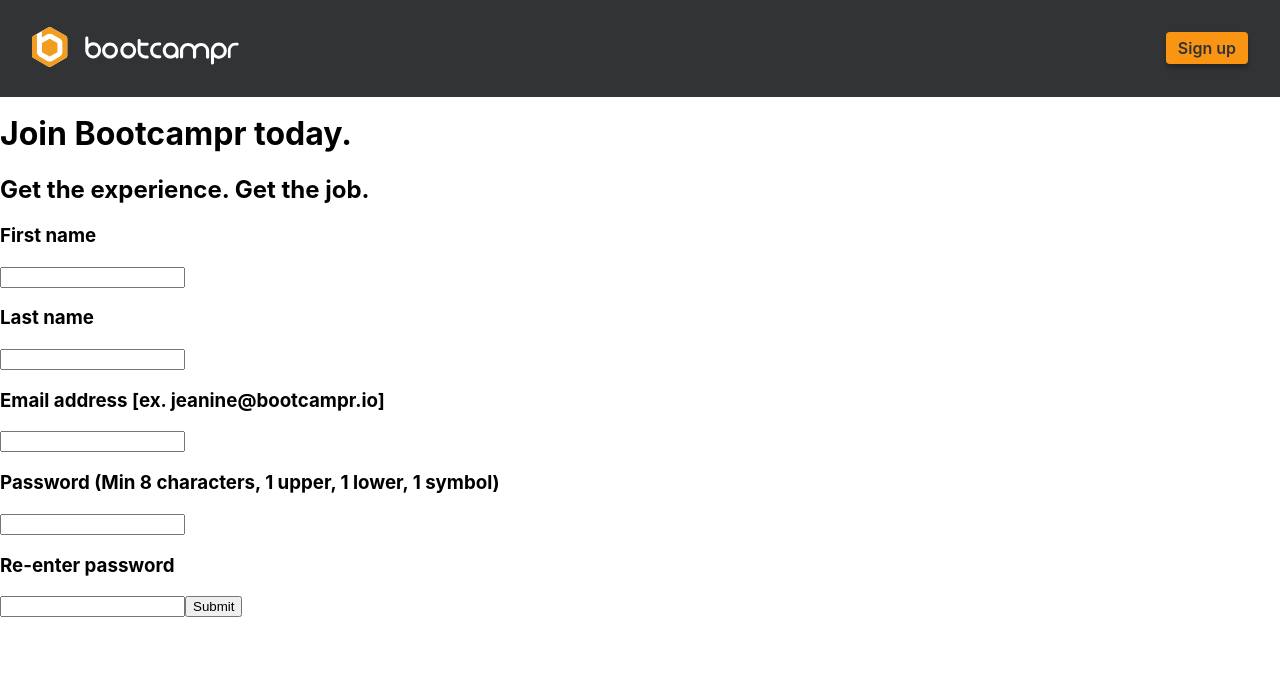
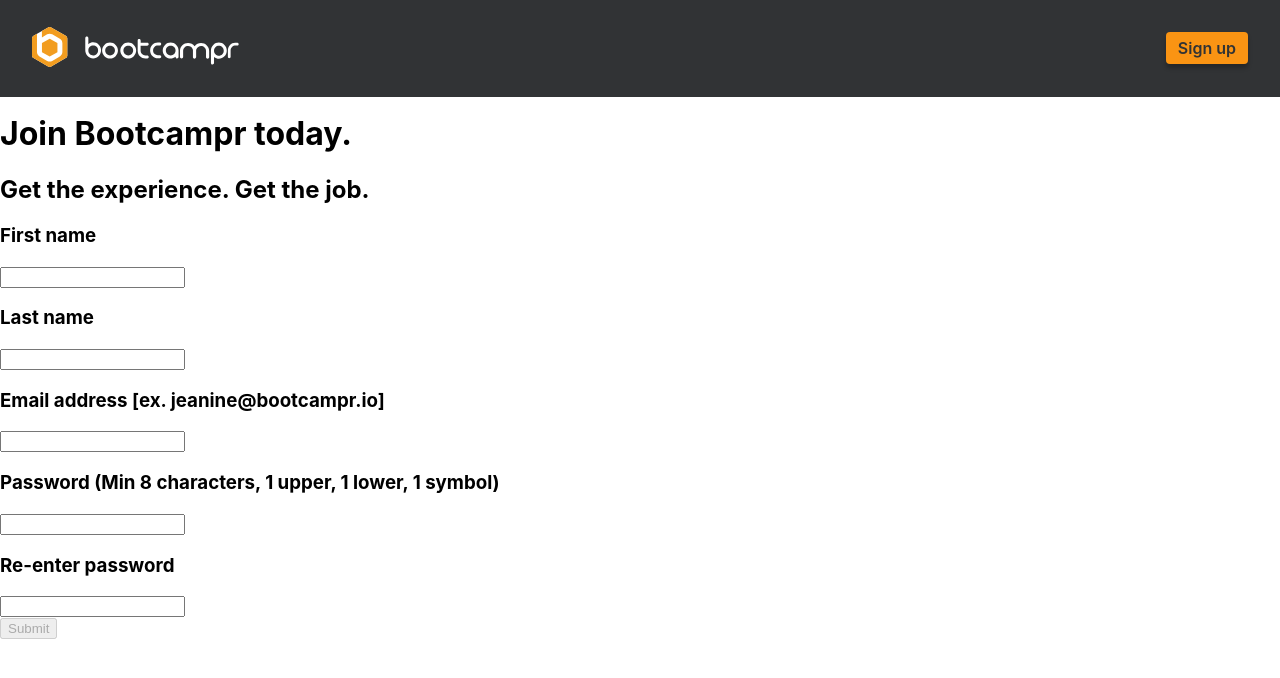
Before and after one commit to yeezick/bootcampr-assessment, a React (Create React App) app in the folder frontend/: page /sign-up in a window 1280 px wide. Shown: the top 678 px of the page. Built offline with nearby package versions, Linux system fonts and the light colour scheme.

Commit message:
cleaned up jsx structure, initial password validation state added

```diff
--- a/frontend/src/screens/Sign-Up/SignUp.tsx
+++ b/frontend/src/screens/Sign-Up/SignUp.tsx
@@ -34,6 +34,13 @@ const SignUpForm: React.FC = () => {
     passwordRe: '',
   });
 
+  const [passwordValidation, setPasswordValidation] = useState({
+    minLength: false,
+    hasLowerCase: false,
+    hasUppercase: false,
+    hasSpecialChar: false
+  })
+
   const handleChange = (event) => {
     console.log(signupDetails)
     event.preventDefault();
@@ -44,6 +51,12 @@ const SignUpForm: React.FC = () => {
       return {...previous, [field]: value}
     })
 
+  }
+
+  const handleSubmit = (event) => {
+    console.log(event);
+    event.preventDefault();
+    //send async req to backend here
   }
 
   return (
@@ -80,7 +93,14 @@ const SignUpForm: React.FC = () => {
               name='passwordRe'
               onChange={handleChange}
             />
-          <button type='submit'>Submit</button>
+          <div className='button-container'>
+            <button
+              type='submit'
+              disabled={Object.values(passwordValidation).includes(false)}
+            >
+              Submit
+            </button>
+          </div>
         </form>
       </div>
     </div>
```
